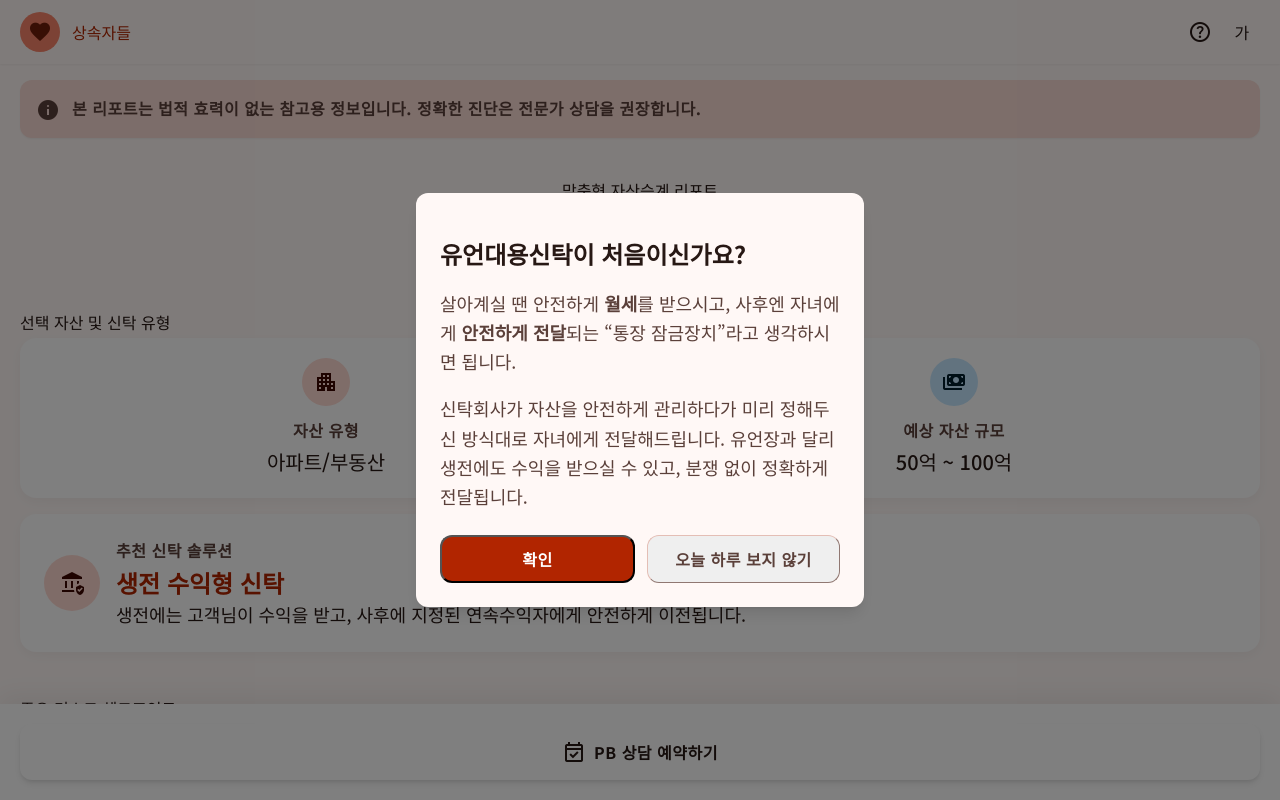
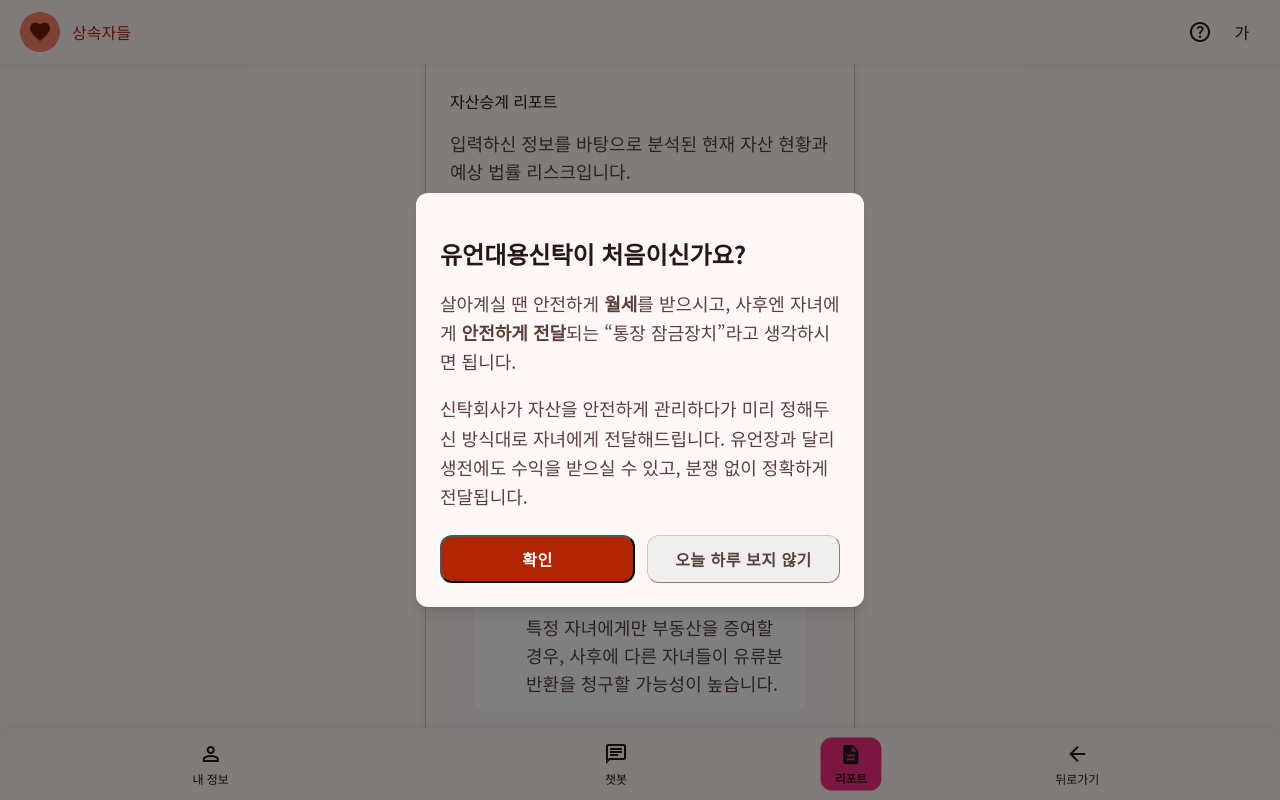
Before and after one commit to sesac-geumsabba/inheritors-web, a Next.js app in the folder apps/web/: page /prototype/report in a window 1280 px wide. Shown: the top 800 px of the page. Built offline with nearby package versions, Linux system fonts and the light colour scheme.

Commit message:
feat: HTML 프로토타입 디자인 Next.js App Router 변환 및 브랜드 스타일 적용

```diff
--- a/apps/web/src/app/prototype/report/page.tsx
+++ b/apps/web/src/app/prototype/report/page.tsx
@@ -1,137 +1,92 @@
 import TopAppBar from "@/components/TopAppBar";
-
-const RISKS = [
-  {
-    icon: "account_balance",
-    accent: "error" as const,
-    title: "상속세 납부 재원 부족",
-    description: (
-      <>
-        부동산 비중이 높아 상속 발생 시 막대한 세금을 현금으로 납부하는 데 어려움이 예상됩니다.{" "}
-        <strong>생명보험 신탁</strong> 등을 통한 사전 현금 확보가 필요합니다.
-      </>
-    ),
-  },
-  {
-    icon: "family_restroom",
-    accent: "secondary" as const,
-    title: "유류분 반환 청구 소송",
-    description: (
-      <>
-        특정 상속인에게 자산이 편중될 경우, 다른 상속인들의 법적 대응(유류분)이 발생할 수 있습니다. 신탁
-        계약을 통해 <strong>사전 증여 및 분배 비율</strong>을 명확히 설정해야 합니다.
-      </>
-    ),
-  },
-];
-
-const ACCENT_CLASSES = {
-  error: { border: "border-l-error", text: "text-error" },
-  secondary: { border: "border-l-secondary", text: "text-secondary" },
-};
+import BottomNavBar from "@/components/BottomNavBar";
 
 export default function PrototypeReportPage() {
   return (
-    <div className="min-h-[max(884px,100dvh)] pb-[120px]">
+    <div className="relative mx-auto flex h-full min-h-screen w-full max-w-[430px] flex-col overflow-y-auto bg-surface shadow-none md:border md:border-outline-variant md:shadow-lg">
       <TopAppBar />
 
-      <main className="px-margin-mobile pt-20">
-        <div className="mb-8 flex items-start gap-3 rounded-xl bg-surface-container-highest p-4 shadow-sm">
-          <span className="material-symbols-outlined icon-fill mt-0.5 shrink-0 text-on-surface-variant">
-            info
-          </span>
-          <p className="text-label-lg font-label-lg text-on-surface-variant">
-            본 리포트는 법적 효력이 없는 참고용 정보입니다. 정확한 진단은 전문가 상담을 권장합니다.
-          </p>
-        </div>
-
-        <section className="mb-10 text-center">
-          <h2 className="mb-3 text-headline-md font-headline-md text-on-background">
-            맞춤형 자산승계 리포트
+      <main className="flex-1 px-container-padding pt-20 pb-28">
+        {/* Page Header */}
+        <section className="mb-6 flex flex-col gap-2">
+          <h2 className="text-headline-md font-headline-md text-on-surface">
+            자산승계 리포트
           </h2>
-          <p className="text-body-md font-body-md text-on-surface-variant">
-            입력하신 정보를 바탕으로 분석한
-            <br />
-            고객님만의 승계 플랜입니다.
+          <p className="text-body-md font-body-md text-on-surface-variant break-keep">
+            입력하신 정보를 바탕으로 분석된 현재 자산 현황과 예상 법률 리스크입니다.
           </p>
         </section>
 
-        <section className="mb-10">
-          <h3 className="mb-4 text-body-lg font-body-lg text-on-background">선택 자산 및 신탁 유형</h3>
-          <div className="grid grid-cols-2 gap-4">
-            <div className="flex flex-col items-center rounded-2xl border border-outline-variant bg-surface-container-lowest p-5 text-center shadow-[0_4px_12px_rgba(0,0,0,0.04)]">
-              <div className="mb-3 flex h-12 w-12 items-center justify-center rounded-full bg-secondary-fixed text-on-secondary-fixed">
-                <span className="material-symbols-outlined icon-fill">apartment</span>
+        {/* Asset Breakdown Card */}
+        <section className="mb-6 flex flex-col gap-4 rounded-2xl border border-outline-variant/30 bg-[#fff6f8] p-5 shadow-sm md:p-6">
+          <h3 className="flex items-center gap-2 text-label-lg font-label-lg text-[#f52d81]">
+            <span className="material-symbols-outlined shrink-0">account_balance</span>
+            현재 자산 현황 요약
+          </h3>
+          <div className="flex flex-col gap-4">
+            <div className="flex flex-wrap items-center justify-between gap-2 border-b border-outline-variant/20 pb-3">
+              <div className="flex items-center gap-3">
+                <div className="flex h-10 w-10 shrink-0 items-center justify-center rounded-full bg-surface-container-high text-on-surface-variant">
+                  <span className="material-symbols-outlined">apartment</span>
+                </div>
+                <span className="text-body-lg font-body-lg break-keep">부동산 (아파트)</span>
               </div>
-              <span className="mb-1 text-label-lg font-label-lg text-on-surface-variant">자산 유형</span>
-              <strong className="text-body-lg font-body-lg text-on-background">아파트/부동산</strong>
+              <span className="text-label-lg font-label-lg whitespace-nowrap">약 12억 원</span>
             </div>
 
-            <div className="flex flex-col items-center rounded-2xl border border-outline-variant bg-surface-container-lowest p-5 text-center shadow-[0_4px_12px_rgba(0,0,0,0.04)]">
-              <div className="mb-3 flex h-12 w-12 items-center justify-center rounded-full bg-tertiary-fixed text-on-tertiary-fixed">
-                <span className="material-symbols-outlined icon-fill">payments</span>
+            <div className="flex flex-wrap items-center justify-between gap-2 border-b border-outline-variant/20 pb-3">
+              <div className="flex items-center gap-3">
+                <div className="flex h-10 w-10 shrink-0 items-center justify-center rounded-full bg-surface-container-high text-on-surface-variant">
+                  <span className="material-symbols-outlined">payments</span>
+                </div>
+                <span className="text-body-lg font-body-lg break-keep">현금 및 예금</span>
               </div>
-              <span className="mb-1 text-label-lg font-label-lg text-on-surface-variant">
-                예상 자산 규모
-              </span>
-              <strong className="text-body-lg font-body-lg text-on-background">50억 ~ 100억</strong>
+              <span className="text-label-lg font-label-lg whitespace-nowrap">약 3억 원</span>
             </div>
 
-            <div className="col-span-2 flex items-center gap-4 rounded-2xl border border-outline-variant bg-surface-container-lowest p-6 shadow-[0_4px_12px_rgba(0,0,0,0.04)]">
-              <div className="flex h-14 w-14 shrink-0 items-center justify-center rounded-full bg-primary-fixed text-on-primary-fixed">
-                <span className="material-symbols-outlined icon-fill text-[28px]">assured_workload</span>
-              </div>
-              <div>
-                <span className="mb-1 block text-label-lg font-label-lg text-on-surface-variant">
-                  추천 신탁 솔루션
-                </span>
-                <strong className="text-headline-sm font-headline-sm text-primary">생전 수익형 신탁</strong>
-                <p className="mt-1 text-body-md font-body-md text-on-surface">
-                  생전에는 고객님이 수익을 받고, 사후에 지정된 연속수익자에게 안전하게 이전됩니다.
-                </p>
-              </div>
+            <div className="flex flex-wrap items-center justify-between pt-2 gap-2">
+              <span className="text-body-lg font-body-lg text-on-surface-variant">총 추정 자산</span>
+              <span className="text-headline-md font-headline-md text-[#f52d81] whitespace-nowrap">
+                약 15억 원
+              </span>
             </div>
           </div>
         </section>
 
-        <section className="mb-10">
-          <h3 className="mb-4 text-body-lg font-body-lg text-on-background">주요 리스크 체크포인트</h3>
-          <div className="flex flex-col gap-4">
-            {RISKS.map((risk) => {
-              const accent = ACCENT_CLASSES[risk.accent];
-              return (
-                <div
-                  key={risk.title}
-                  className={`relative overflow-hidden rounded-2xl border border-y-outline-variant border-r-outline-variant bg-surface p-6 shadow-sm border-l-4 ${accent.border}`}
-                >
-                  <div className="pointer-events-none absolute right-0 top-0 p-4 opacity-10">
-                    <span className={`material-symbols-outlined icon-fill text-[80px] ${accent.text}`}>
-                      {risk.icon === "account_balance" ? "warning" : "gavel"}
-                    </span>
-                  </div>
-                  <div className="relative z-10 mb-3 flex items-center gap-2">
-                    <span className={`material-symbols-outlined icon-fill ${accent.text}`}>{risk.icon}</span>
-                    <h4 className="text-body-lg font-body-lg font-bold text-on-background">{risk.title}</h4>
-                  </div>
-                  <p className="relative z-10 text-body-md font-body-md text-on-surface-variant">
-                    {risk.description}
-                  </p>
-                </div>
-              );
-            })}
-          </div>
+        {/* Legal Risk Section */}
+        <section className="mb-6 flex flex-col gap-4 rounded-2xl border border-outline-variant/30 bg-[#fff6f8] p-5 shadow-sm md:p-6">
+          <h3 className="flex items-center gap-2 text-label-lg font-label-lg text-error">
+            <span className="material-symbols-outlined shrink-0">warning</span>
+            법률적 위험 요소 (주의)
+          </h3>
+          <ul className="flex flex-col gap-4">
+            <li className="flex flex-col items-start gap-3 rounded-xl border border-outline-variant/30 bg-surface-container-lowest p-4 shadow-sm md:flex-row">
+              <span className="material-symbols-outlined shrink-0 text-error">
+                priority_high
+              </span>
+              <div className="flex w-full flex-col gap-1">
+                <strong className="text-label-lg font-label-lg">유류분 반환 청구 소송 위험</strong>
+                <p className="text-body-md font-body-md text-on-surface-variant break-keep">
+                  특정 자녀에게만 부동산을 증여할 경우, 사후에 다른 자녀들이 유류분 반환을 청구할 가능성이 높습니다.
+                </p>
+              </div>
+            </li>
+            <li className="flex flex-col items-start gap-3 rounded-xl border border-outline-variant/30 bg-surface-container-lowest p-4 shadow-sm md:flex-row">
+              <span className="material-symbols-outlined shrink-0 text-secondary-container">
+                account_balance_wallet
+              </span>
+              <div className="flex w-full flex-col gap-1">
+                <strong className="text-label-lg font-label-lg">상속세 납부 재원 부족</strong>
+                <p className="text-body-md font-body-md text-on-surface-variant break-keep">
+                  부동산 비중이 높아, 현금 자산만으로는 예상 상속세를 납부하기 어려울 수 있습니다. 사전 대비가 필요합니다.
+                </p>
+              </div>
+            </li>
+          </ul>
         </section>
       </main>
 
-      <div className="fixed bottom-0 left-0 z-50 w-full bg-surface-container-lowest p-margin-mobile shadow-[0_-8px_24px_rgba(0,0,0,0.06)]">
-        <button
-          type="button"
-          className="flex h-[56px] w-full items-center justify-center gap-2 rounded-xl bg-primary text-on-primary shadow-md transition-colors duration-150 hover:bg-primary-container hover:text-on-primary-container active:scale-[0.98]"
-        >
-          <span className="material-symbols-outlined">event_available</span>
-          <span className="text-label-lg font-label-lg">PB 상담 예약하기</span>
-        </button>
-      </div>
+      <BottomNavBar />
     </div>
   );
 }
--- a/apps/web/src/components/BottomNavBar.tsx
+++ b/apps/web/src/components/BottomNavBar.tsx
@@ -1,31 +1,50 @@
 "use client";
 
 import Link from "next/link";
-import { usePathname } from "next/navigation";
+import { usePathname, useRouter } from "next/navigation";
 
 const TABS = [
-  { href: "/prototype/start", label: "오늘의 배움", icon: "school" },
-  { href: null, label: "복습하기", icon: "history_edu" },
-  { href: "/chat", label: "상담소", icon: "chat_bubble" },
-  { href: null, label: "내 정보", icon: "person" },
+  { href: "/prototype/start", label: "내 정보", icon: "person" },
+  { href: "/chat", label: "챗봇", icon: "chat" },
+  { href: "/prototype/report", label: "리포트", icon: "description" },
+  { href: "action:back", label: "뒤로가기", icon: "arrow_back" },
 ] as const;
 
 export default function BottomNavBar() {
   const pathname = usePathname();
+  const router = useRouter();
 
   return (
-    <nav className="fixed bottom-0 left-0 z-50 flex h-[84px] w-full items-center justify-around rounded-t-xl bg-surface-container px-4 pb-4 pt-2 shadow-[0_-4px_12px_rgba(0,0,0,0.08)] md:hidden">
+    <nav className="fixed bottom-0 left-0 z-50 flex h-[72px] w-full items-center justify-around rounded-t-xl border-t border-outline-variant/50 bg-surface px-2 py-2 shadow-[0_-2px_10px_rgba(0,0,0,0.05)]">
       {TABS.map((tab) => {
         const active = tab.href !== null && tab.href === pathname;
         const className = active
-          ? "flex flex-col items-center justify-center rounded-full bg-secondary-container px-5 py-1 text-on-secondary-container transition-transform duration-200 ease-out active:scale-90"
-          : "flex flex-col items-center justify-center rounded-full px-5 py-1 text-on-surface-variant transition-colors hover:bg-surface-variant";
+          ? "flex h-full w-[64px] shrink-0 scale-95 flex-col items-center justify-center rounded-xl bg-[#f52d81] px-2 py-1 text-white transition-transform duration-200"
+          : "flex h-full flex-1 flex-col items-center justify-center rounded-xl px-2 py-1 text-on-surface-variant transition-colors hover:bg-surface-container-high";
+
         const content = (
           <>
-            <span className={`material-symbols-outlined ${active ? "icon-fill" : ""}`}>{tab.icon}</span>
-            <span className="mt-1 text-[14px] text-label-lg font-label-lg">{tab.label}</span>
+            <span className={`material-symbols-outlined mb-1 ${active ? "icon-fill" : ""}`}>
+              {tab.icon}
+            </span>
+            <span className={`font-label-sm text-[12px] whitespace-nowrap ${active ? "font-bold" : ""}`}>
+              {tab.label}
+            </span>
           </>
         );
+
+        if (tab.href === "action:back") {
+          return (
+            <button
+              key={tab.label}
+              type="button"
+              onClick={() => router.back()}
+              className={className}
+            >
+              {content}
+            </button>
+          );
+        }
 
         return tab.href ? (
           <Link key={tab.label} href={tab.href} className={className}>
--- a/apps/web/tailwind.config.js
+++ b/apps/web/tailwind.config.js
@@ -55,6 +55,8 @@ module.exports = {
         "on-primary-container": "#fffbff",
         "on-surface-variant": "#5b403a",
         "primary-container": "#d83913",
+        "brand-pink": "#F52D81",
+        "brand-pink-light": "#FDE8F0",
       },
       borderRadius: {
         DEFAULT: "0.25rem",
@@ -64,6 +66,10 @@ module.exports = {
       },
       spacing: {
         "margin-mobile": "20px",
+        "container-padding": "24px",
+        gutter: "16px",
+        "stack-gap-md": "20px",
+        "touch-target-min": "56px",
       },
       fontFamily: {
         "body-lg": ["Noto Sans KR"],
```
Also changed, not shown: apps/web/src/app/prototype/start/page.tsx (+109 -46 lines).
